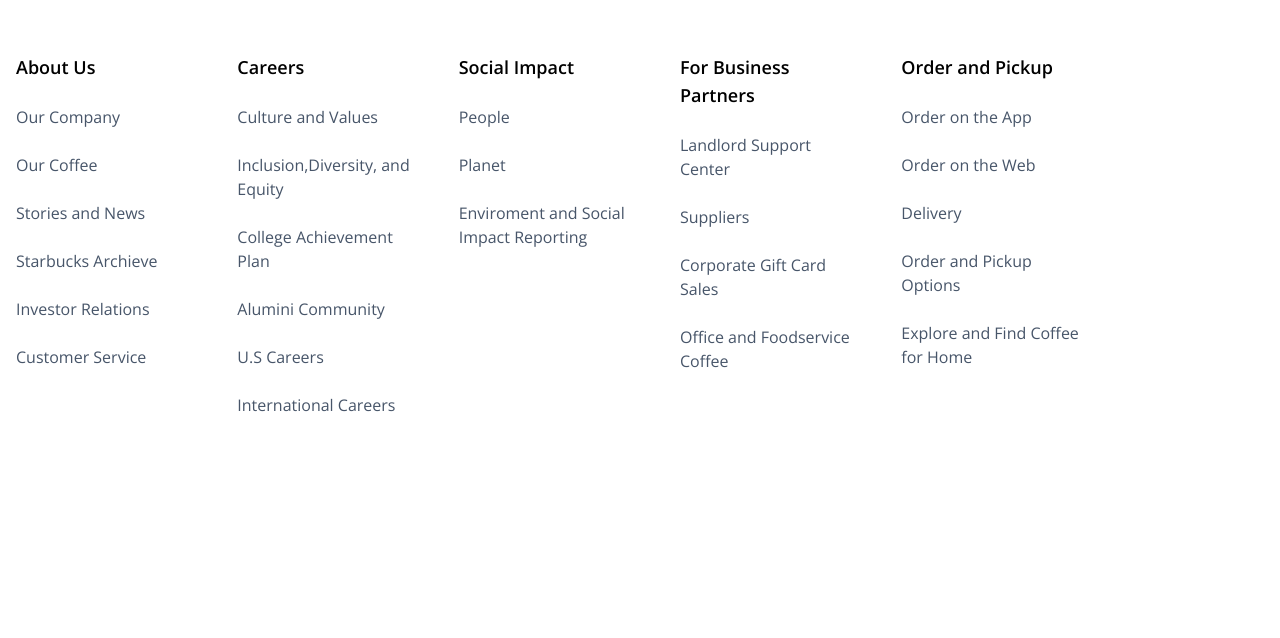
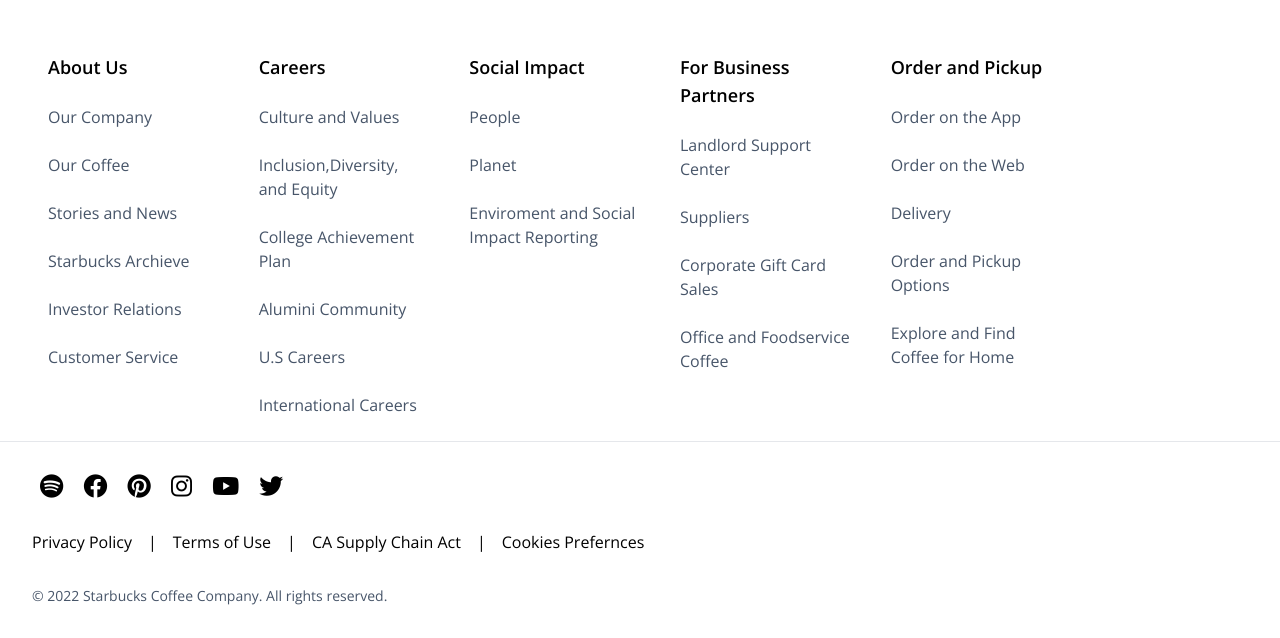
Before and after one commit to Sathmikasenadheera01/starbucks-clone, a website: page index.html in a window 1280 px wide. Shown: the part 2460-3098 px from the top of the page. Before the commit the page ends 2901 px from the top, so only its background shows below. Drawn offline with nearby package versions, Linux system fonts and the light colour scheme.

Commit message:
create the footer

```diff
--- a/index.html
+++ b/index.html
@@ -15,6 +15,10 @@
       href="https://fonts.googleapis.com/css2?family=Open+Sans:wght@300;400;500;600;700;800&display=swap"
       rel="stylesheet"
     />
+
+    <!-- font awesome cdn -->
+    <link rel="stylesheet" href="https://cdnjs.cloudflare.com/ajax/libs/font-awesome/6.2.0/css/all.min.css" integrity="sha512-xh6O/CkQoPOWDdYTDqeRdPCVd1SpvCA9XXcUnZS2FmJNp1coAFzvtCN9BmamE+4aHK8yyUHUSCcJHgXloTyT2A==" crossorigin="anonymous" referrerpolicy="no-referrer" />
+
   </head>
   <body class="font-main">
     <!-- navbar -->
@@ -179,8 +183,9 @@
     </section>
 
     <!-- footer -->
-    <footer class="flex justify-start gap-2 mt-8 flex-col md:flex-row">
+    <footer >
 
+      <div class="flex justify-start gap-2 mt-8 flex-col md:flex-row md:px-8">
       <div class="px-4 md:w-1/6 flex md:block justify-between items-center">
           <h3 class="font-semibold text-[15px] md:text-lg my-4 md:my-6">About Us</h3>
           <ul class="text-slate-600 hidden md:block">
@@ -249,9 +254,32 @@
           <path stroke-linecap="round" stroke-linejoin="round" d="M19.5 8.25l-7.5 7.5-7.5-7.5" />
         </svg>
       </div>
-
+    </div>
 
       <hr>
+
+      <div class="mx-4 md:mx-8 my-8">
+        <i class="fa-brands fa-spotify fa-xl mx-2"></i>
+        <i class="fa-brands fa-facebook fa-xl mx-2"></i>
+        <i class="fa-brands fa-pinterest fa-xl mx-2"></i>
+        <i class="fa-brands fa-instagram fa-xl mx-2"></i>
+        <i class="fa-brands fa-youtube fa-xl mx-2"></i>
+        <i class="fa-brands fa-twitter fa-xl mx-2"></i>
+      </div>
+
+      <div class="flex flex-col md:flex-row  mx-4 md:mx-8 gap-4">
+        <a href="#" class="hover:underline">Privacy Policy</a>
+        <p class="hidden md:block">|</p>
+        <a href="#" class="hover:underline">Terms of Use</a>
+        <p class="hidden md:block">|</p>
+        <a href="#" class="hover:underline">CA Supply Chain Act</a>
+        <p class="hidden md:block">|</p>
+        <a href="#" class="hover:underline">Cookies Prefernces</a>
+      </div>
+
+      <div class="mx-4 md:mx-8 my-8 text-slate-600 text-sm">
+      <p>&copy; 2022 Starbucks Coffee Company. All rights reserved.</p>
+    </div>
 
 
     </footer>
```
Also changed, not shown: dist/output.css.
